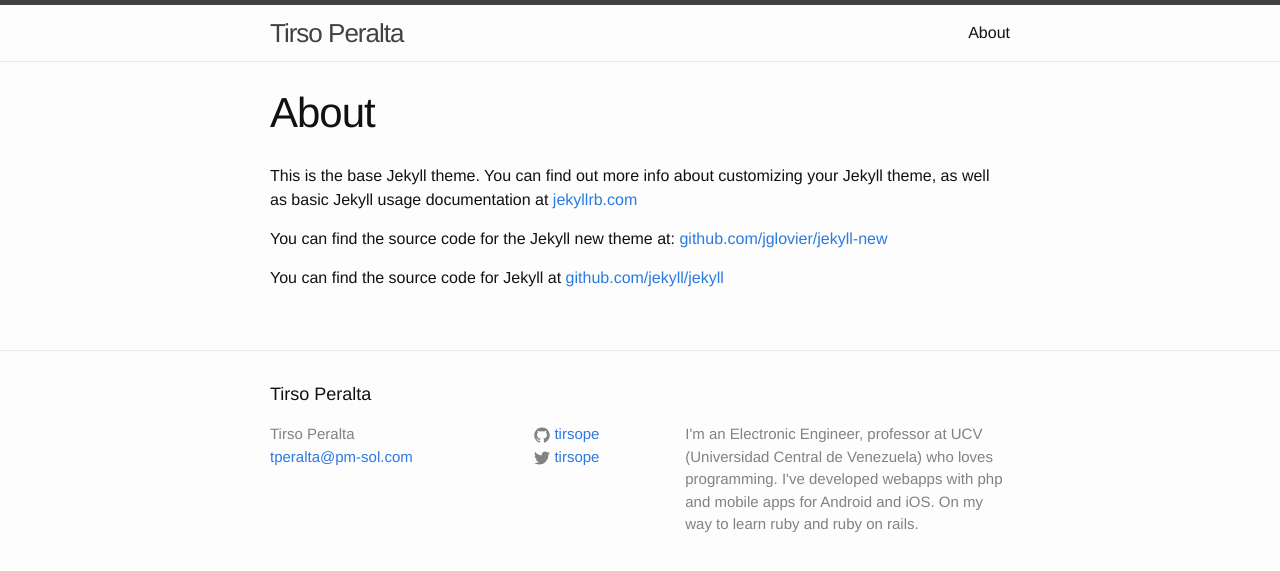
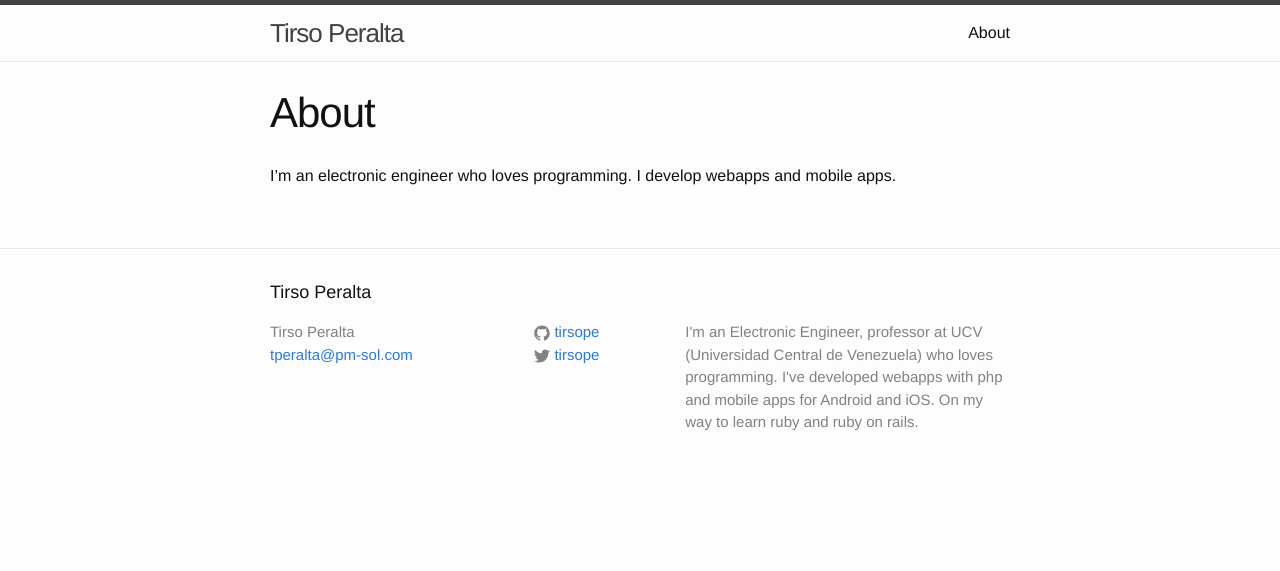
Before and after one commit to tirsope/tirsope.github.io, a Jekyll site: the page built from about.md, in a window 1280 px wide. Shown: the top 571 px of the page. Built offline with Jekyll 4.4.1, drawn with Linux system fonts in a browser that asks for light colours.

Commit message:
Updated about.md

```diff
--- a/about.md
+++ b/about.md
@@ -2,10 +2,8 @@
 layout: page
 title: About
 permalink: /about/
+published: true
 ---
 
-This is the base Jekyll theme. You can find out more info about customizing your Jekyll theme, as well as basic Jekyll usage documentation at [jekyllrb.com](http://jekyllrb.com/)
-
-You can find the source code for the Jekyll new theme at: [github.com/jglovier/jekyll-new](https://github.com/jglovier/jekyll-new)
-
-You can find the source code for Jekyll at [github.com/jekyll/jekyll](https://github.com/jekyll/jekyll)
+I'm an electronic engineer who loves programming.
+I develop webapps and mobile apps.
```
